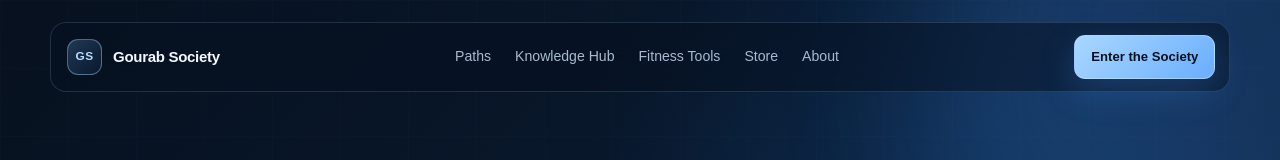
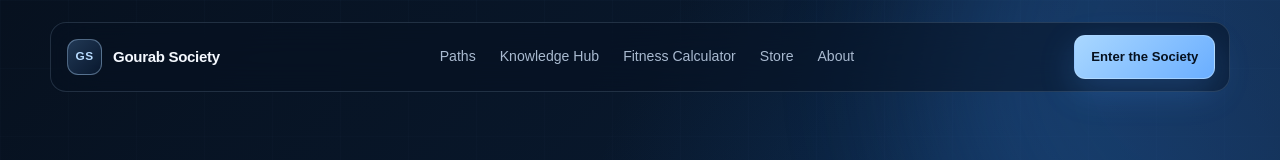
Before and after one commit to gourab-cpu-tech/gourab-society, a Next.js app: page / in a window 1280 px wide. Shown: the top 160 px of the page. Built offline with nearby package versions, Linux system fonts and the light colour scheme.

Commit message:
Rename fitness navigation label

```diff
--- a/src/app/MobileMenu.tsx
+++ b/src/app/MobileMenu.tsx
@@ -57,7 +57,7 @@ export default function MobileMenu() {
               <span className="mobile-menu-arrow" aria-hidden="true" />
             </Link>
             <Link className="mobile-menu-item" href="/tools/fitness-calculator" onClick={() => setIsOpen(false)} tabIndex={isOpen ? 0 : -1}>
-              <span>Fitness Tools</span>
+              <span>Fitness Calculator</span>
               <span className="mobile-menu-arrow" aria-hidden="true" />
             </Link>
             <Link className="mobile-menu-item" href="/store" onClick={() => setIsOpen(false)} tabIndex={isOpen ? 0 : -1}>
--- a/src/app/page.tsx
+++ b/src/app/page.tsx
@@ -46,7 +46,7 @@ export default function Home() {
           <div className="nav-links">
             <a href="#paths">Paths</a>
             <Link href="/knowledge">Knowledge Hub</Link>
-            <Link href="/tools/fitness-calculator">Fitness Tools</Link>
+            <Link href="/tools/fitness-calculator">Fitness Calculator</Link>
             <Link href="/store">Store</Link>
             <Link href="/about">About</Link>
           </div>
--- a/src/components/FitnessCalculator.tsx
+++ b/src/components/FitnessCalculator.tsx
@@ -139,7 +139,7 @@ export function FitnessCalculator() {
             <Link href="/">Home</Link>
             <Link href="/knowledge">Knowledge Hub</Link>
             <Link href="/tools/fitness-calculator" aria-current="page" className="is-active">
-              Fitness Tools
+              Fitness Calculator
             </Link>
             <Link href="/store">Store</Link>
             <Link href="/about">About</Link>
```
